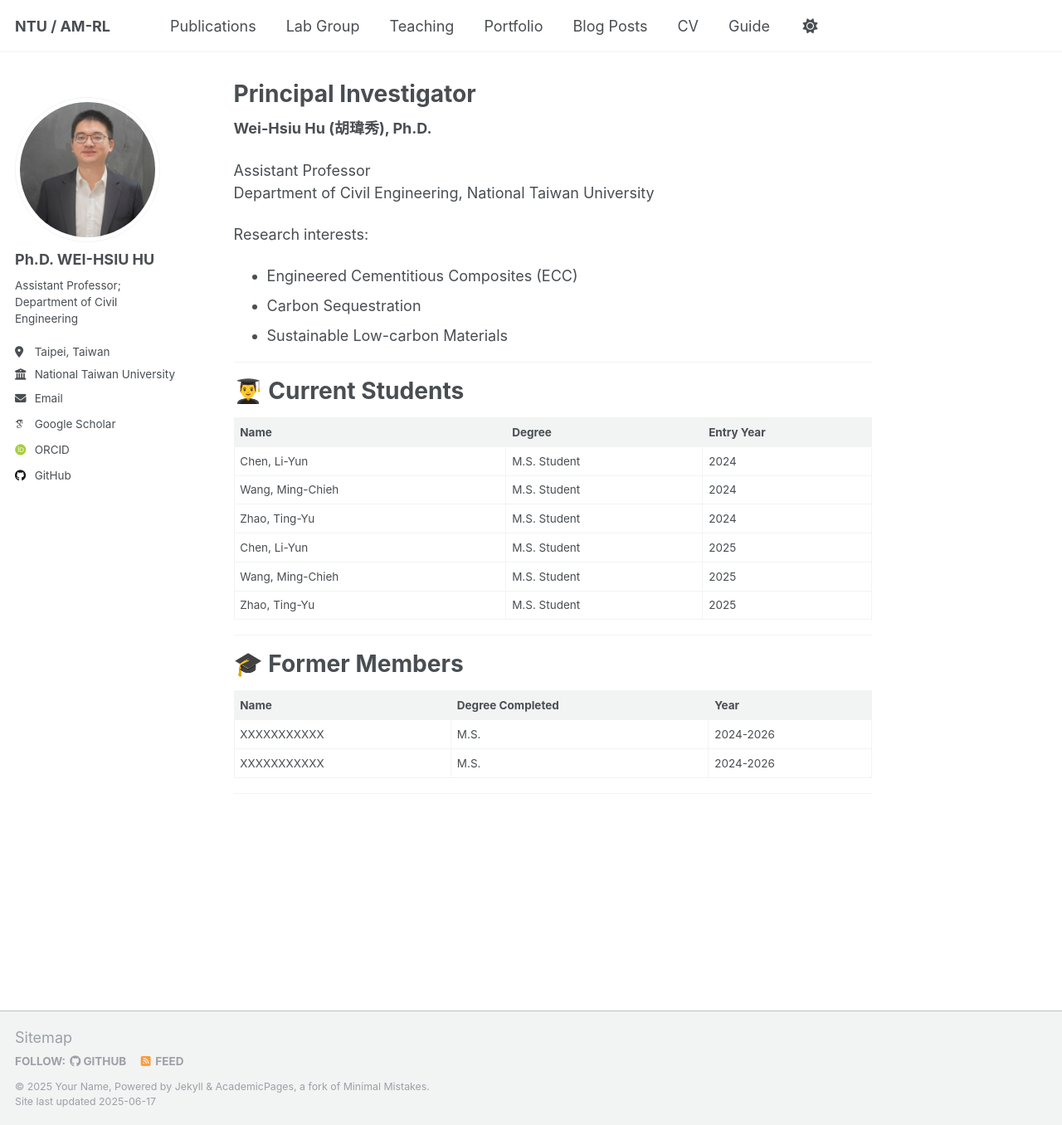
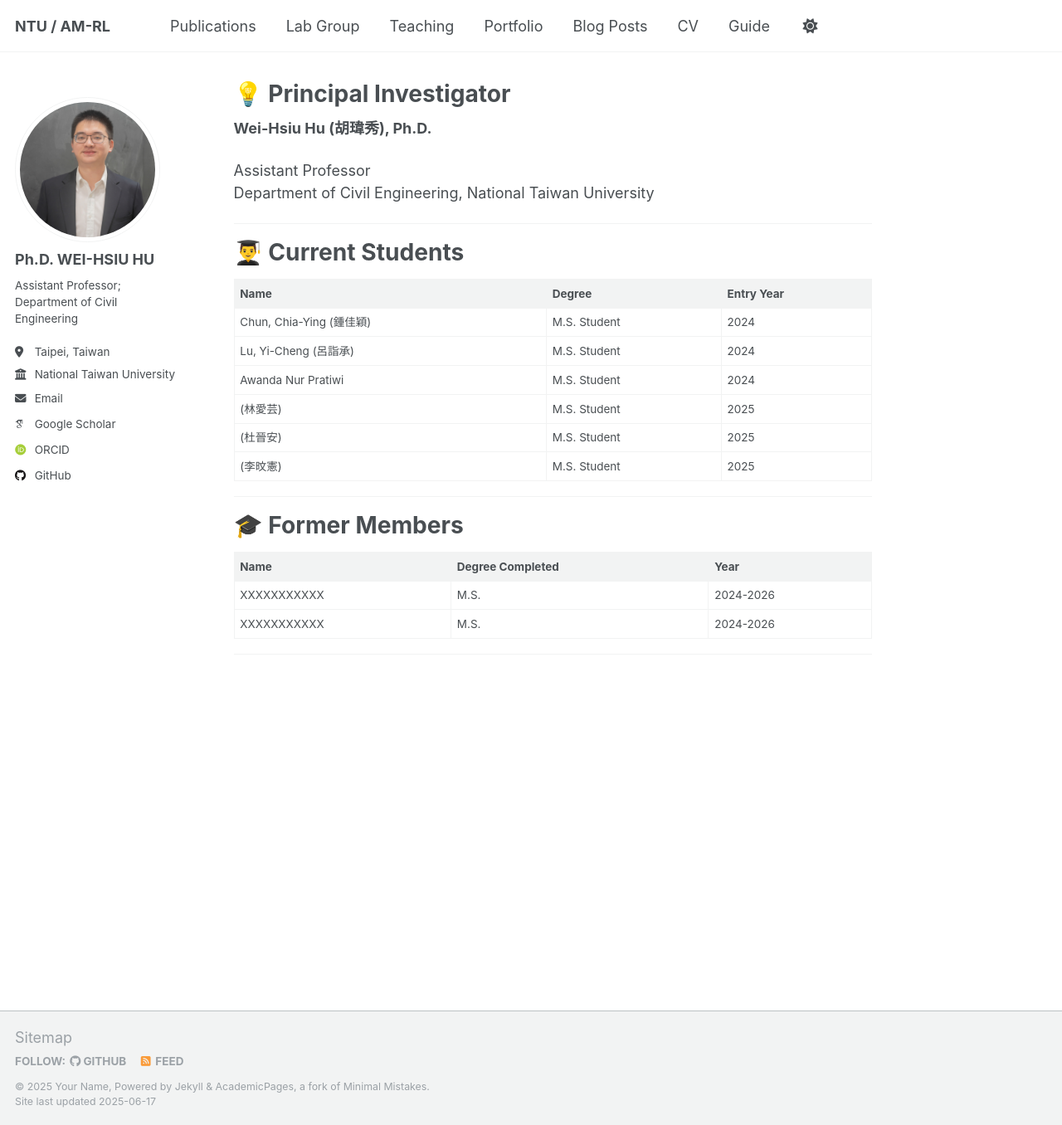
Before and after one commit to hwhsiu/hwhsiu.github.io, a Jekyll site: the page built from _pages/lab group.md, in a window 1280 px wide and 1356 px high. Shown: the whole window at 83% size. Built offline with Jekyll 4.4.1, drawn with Linux system fonts in a browser that asks for light colours; some web fonts are replaced.

Commit message:
Update lab group.md

```diff
--- a/_pages/lab group.md
+++ b/_pages/lab group.md
@@ -1,5 +1,5 @@
 ---
-title: "Principal Investigator"
+title: "💡 Principal Investigator"
 permalink: /lab group/
 ---
 
@@ -8,10 +8,6 @@ permalink: /lab group/
 Assistant Professor
 Department of Civil Engineering, National Taiwan University
 
-Research interests:
-- Engineered Cementitious Composites (ECC)
-- Carbon Sequestration
-- Sustainable Low-carbon Materials
 
 ---
 
@@ -19,12 +15,12 @@ Research interests:
 
 | Name              | Degree        | Entry Year |
 |-------------------|---------------|------------|
-| Chen, Li-Yun      | M.S. Student  | 2024       |
-| Wang, Ming-Chieh  | M.S. Student  | 2024       |
-| Zhao, Ting-Yu     | M.S. Student  | 2024       |
-| Chen, Li-Yun      | M.S. Student  | 2025       |
-| Wang, Ming-Chieh  | M.S. Student  | 2025       |
-| Zhao, Ting-Yu     | M.S. Student  | 2025       |
+| Chun, Chia-Ying (鍾佳穎)      | M.S. Student  | 2024       |
+| Lu, Yi-Cheng (呂詣承) | M.S. Student  | 2024       |
+| Awanda Nur Pratiwi     | M.S. Student  | 2024       |
+| (林愛芸)      | M.S. Student  | 2025       |
+| (杜晉安)  | M.S. Student  | 2025       |
+| (李旼憲)     | M.S. Student  | 2025       |
 
 ---
 
```
